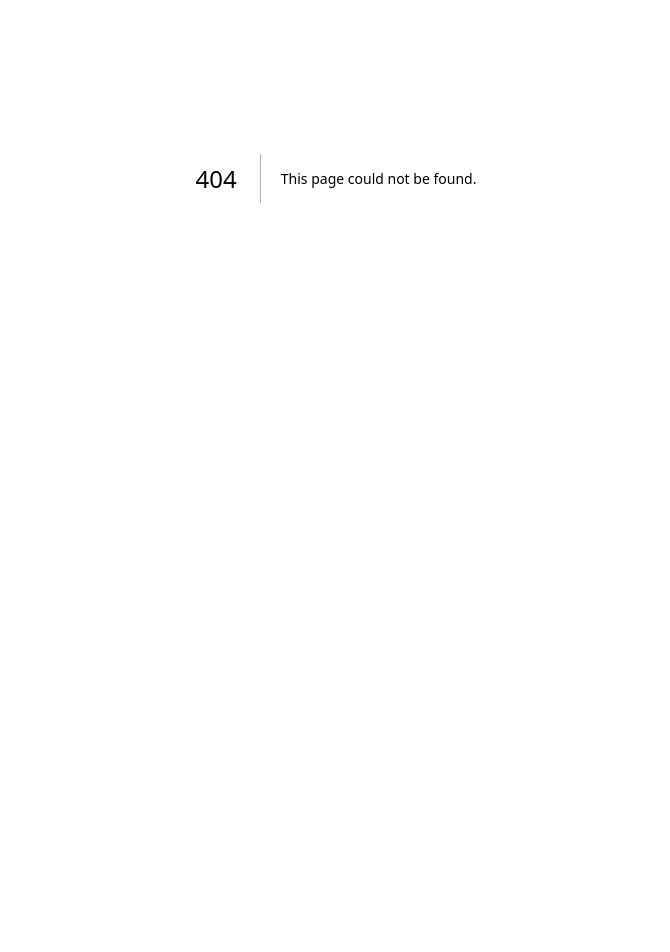
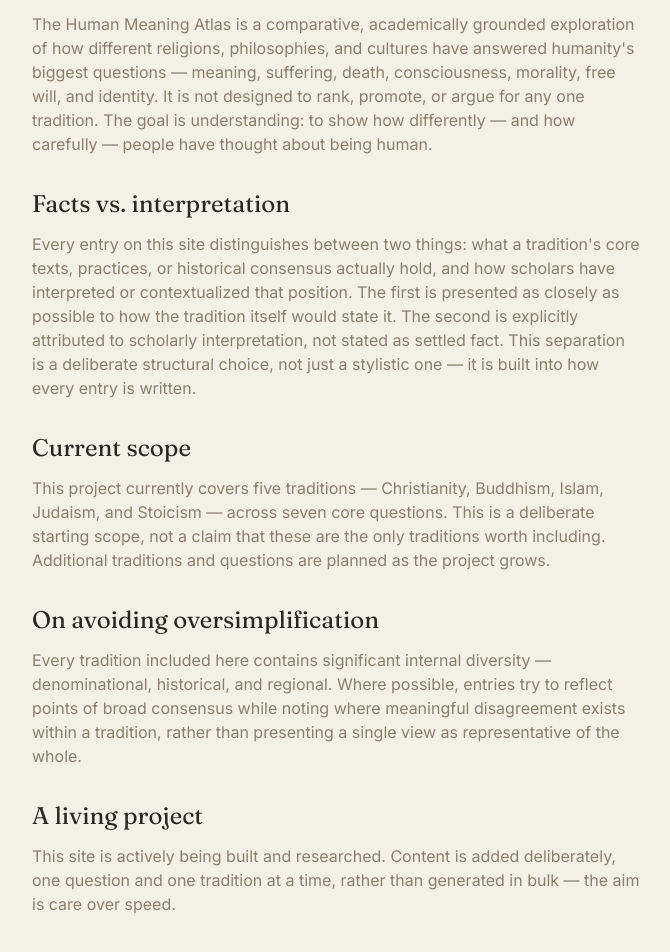
Before and after one commit to bolorgantugs6-source/human-meaning-atlas, a Next.js app: page /about in a window 1280 px wide. Before the commit this address had no page. Shown: the part 222-1174 px from the top of the page, without its empty margins (304-974 px from the left). Before the commit the page ends 800 px from the top, so only its background shows below. Built offline with nearby package versions, Linux system fonts and the light colour scheme.

Commit message:
Milestone 8: About and methodology page

```diff
--- /dev/null
+++ b/src/app/about/page.tsx
@@ -0,0 +1,84 @@
+import { SiteHeader } from "@/components/site-header";
+
+export default function AboutPage() {
+  return (
+    <div className="min-h-screen bg-background text-foreground">
+      <SiteHeader />
+      <section className="mx-auto max-w-2xl px-8 pb-24 pt-8">
+        <h1 className="font-serif text-4xl">About &amp; Methodology</h1>
+
+        <div className="mt-8 flex flex-col gap-8 text-muted">
+          <div>
+            <h2 className="font-serif text-2xl text-foreground">Mission</h2>
+            <p className="mt-3">
+              The Human Meaning Atlas is a comparative, academically grounded
+              exploration of how different religions, philosophies, and
+              cultures have answered humanity&apos;s biggest questions —
+              meaning, suffering, death, consciousness, morality, free
+              will, and identity. It is not designed to rank, promote, or
+              argue for any one tradition. The goal is understanding: to
+              show how differently — and how carefully — people have
+              thought about being human.
+            </p>
+          </div>
+
+          <div>
+            <h2 className="font-serif text-2xl text-foreground">
+              Facts vs. interpretation
+            </h2>
+            <p className="mt-3">
+              Every entry on this site distinguishes between two things:
+              what a tradition&apos;s core texts, practices, or historical
+              consensus actually hold, and how scholars have interpreted or
+              contextualized that position. The first is presented as
+              closely as possible to how the tradition itself would state
+              it. The second is explicitly attributed to scholarly
+              interpretation, not stated as settled fact. This separation
+              is a deliberate structural choice, not just a stylistic one —
+              it is built into how every entry is written.
+            </p>
+          </div>
+
+          <div>
+            <h2 className="font-serif text-2xl text-foreground">
+              Current scope
+            </h2>
+            <p className="mt-3">
+              This project currently covers five traditions — Christianity,
+              Buddhism, Islam, Judaism, and Stoicism — across seven core
+              questions. This is a deliberate starting scope, not a claim
+              that these are the only traditions worth including. Additional
+              traditions and questions are planned as the project grows.
+            </p>
+          </div>
+
+          <div>
+            <h2 className="font-serif text-2xl text-foreground">
+              On avoiding oversimplification
+            </h2>
+            <p className="mt-3">
+              Every tradition included here contains significant internal
+              diversity — denominational, historical, and regional. Where
+              possible, entries try to reflect points of broad consensus
+              while noting where meaningful disagreement exists within a
+              tradition, rather than presenting a single view as
+              representative of the whole.
+            </p>
+          </div>
+
+          <div>
+            <h2 className="font-serif text-2xl text-foreground">
+              A living project
+            </h2>
+            <p className="mt-3">
+              This site is actively being built and researched. Content is
+              added deliberately, one question and one tradition at a
+              time, rather than generated in bulk — the aim is care over
+              speed.
+            </p>
+          </div>
+        </div>
+      </section>
+    </div>
+  );
+}
--- a/src/components/site-header.tsx
+++ b/src/components/site-header.tsx
@@ -17,6 +17,9 @@ export function SiteHeader() {
         <Link href="/database" className="text-sm hover:text-accent">
           Database
         </Link>
+        <Link href="/about" className="text-sm hover:text-accent">
+          About
+        </Link>
         <ThemeToggle />
       </nav>
     </header>
```
